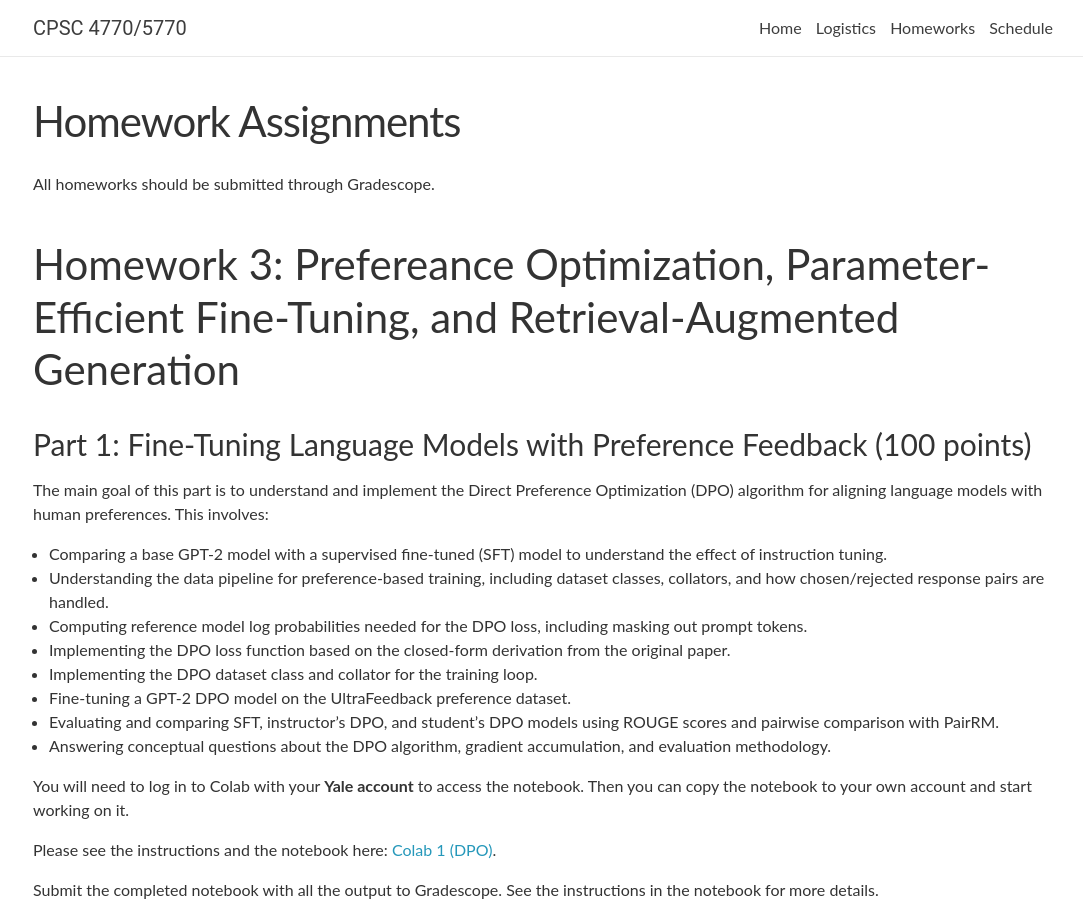
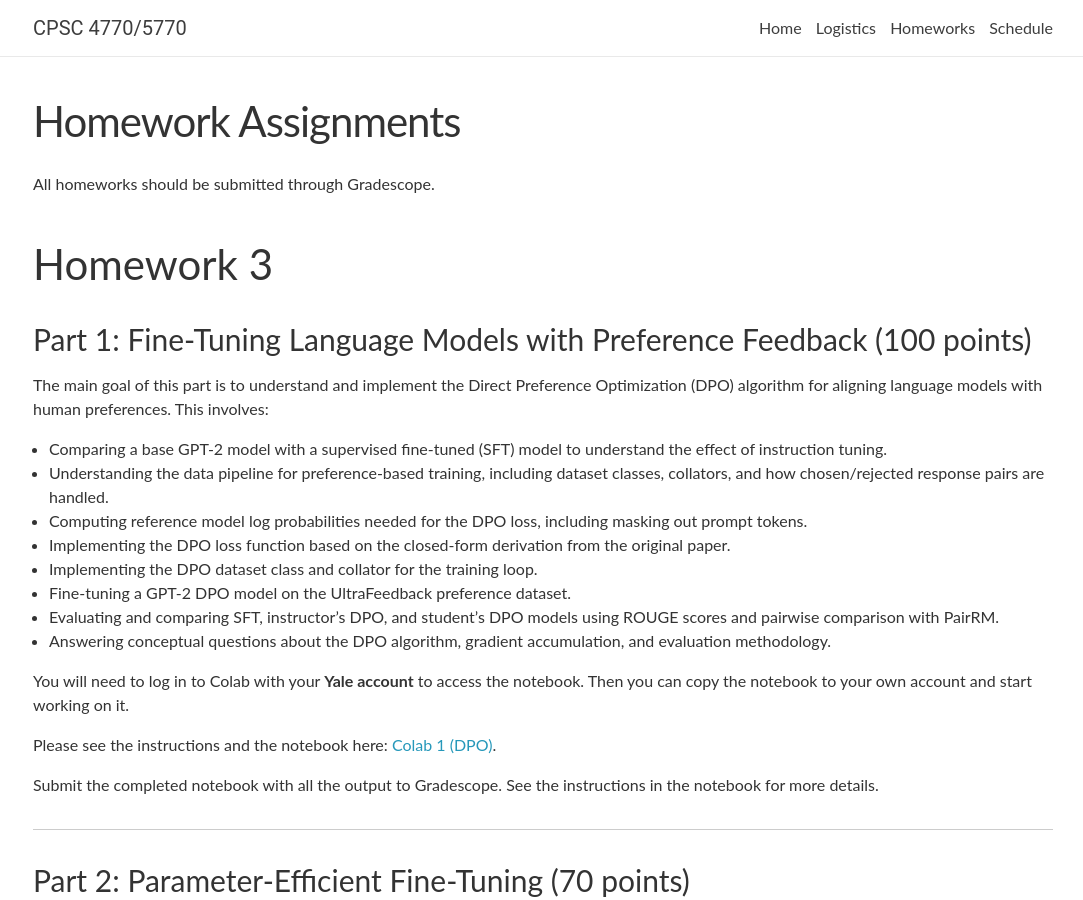
Before and after one commit to yale-nlp/cpsc4770, a Jekyll site: the page built from _pages/homework.md, in a window 1280 px wide and 900 px high. Shown: the whole window, without its empty margins (97-1180 px from the left). Built offline with Jekyll 4.4.1, drawn with Linux system fonts in a browser that asks for light colours; nearby versions of some CDN libraries; comment, search, counter and statistics services are not loaded.

Commit message:
Update title for Homework 3 section
Simplified the title of Homework 3 for clarity.

```diff
--- a/_pages/homework.md
+++ b/_pages/homework.md
@@ -6,7 +6,7 @@ title: Homework Assignments
 
 All homeworks should be submitted through Gradescope.
 
-## Homework 3: Prefereance Optimization, Parameter-Efficient Fine-Tuning, and Retrieval-Augmented Generation
+## Homework 3
 
 ### Part 1: Fine-Tuning Language Models with Preference Feedback (100 points)
 
```
